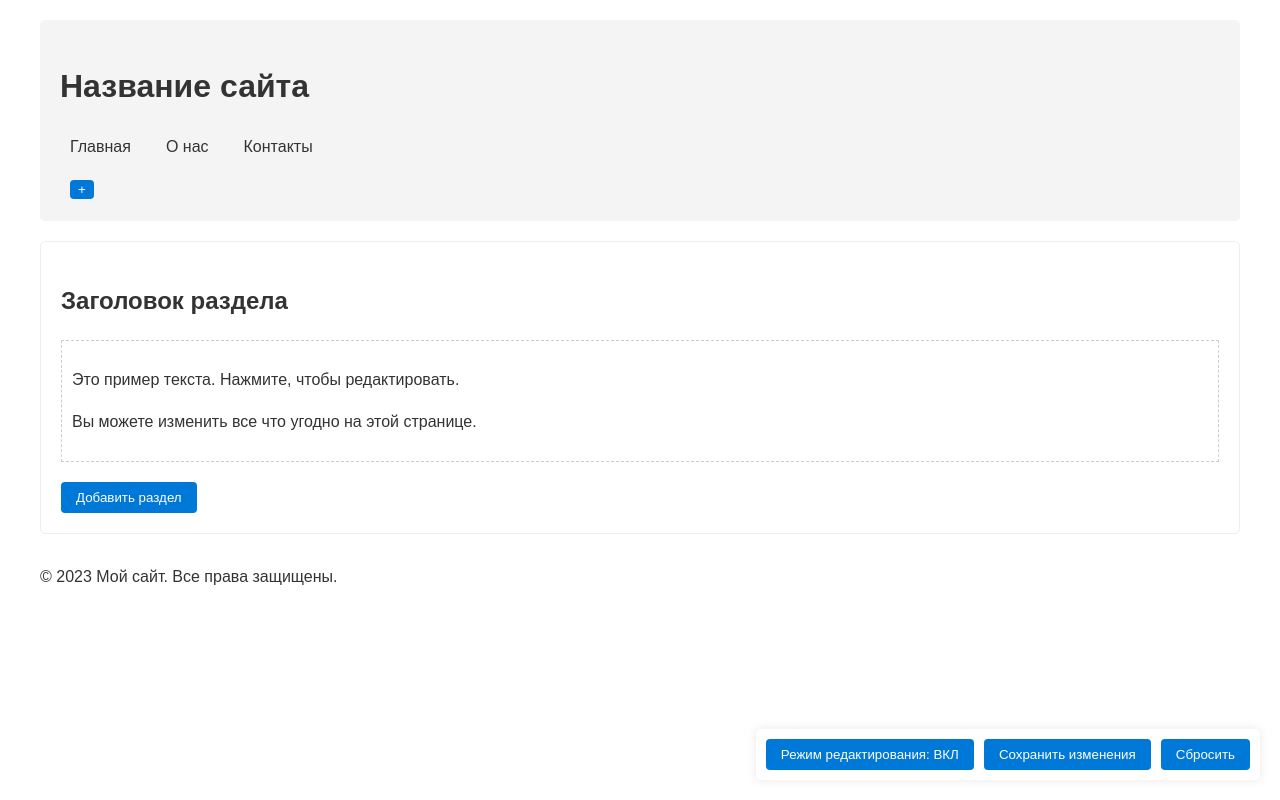
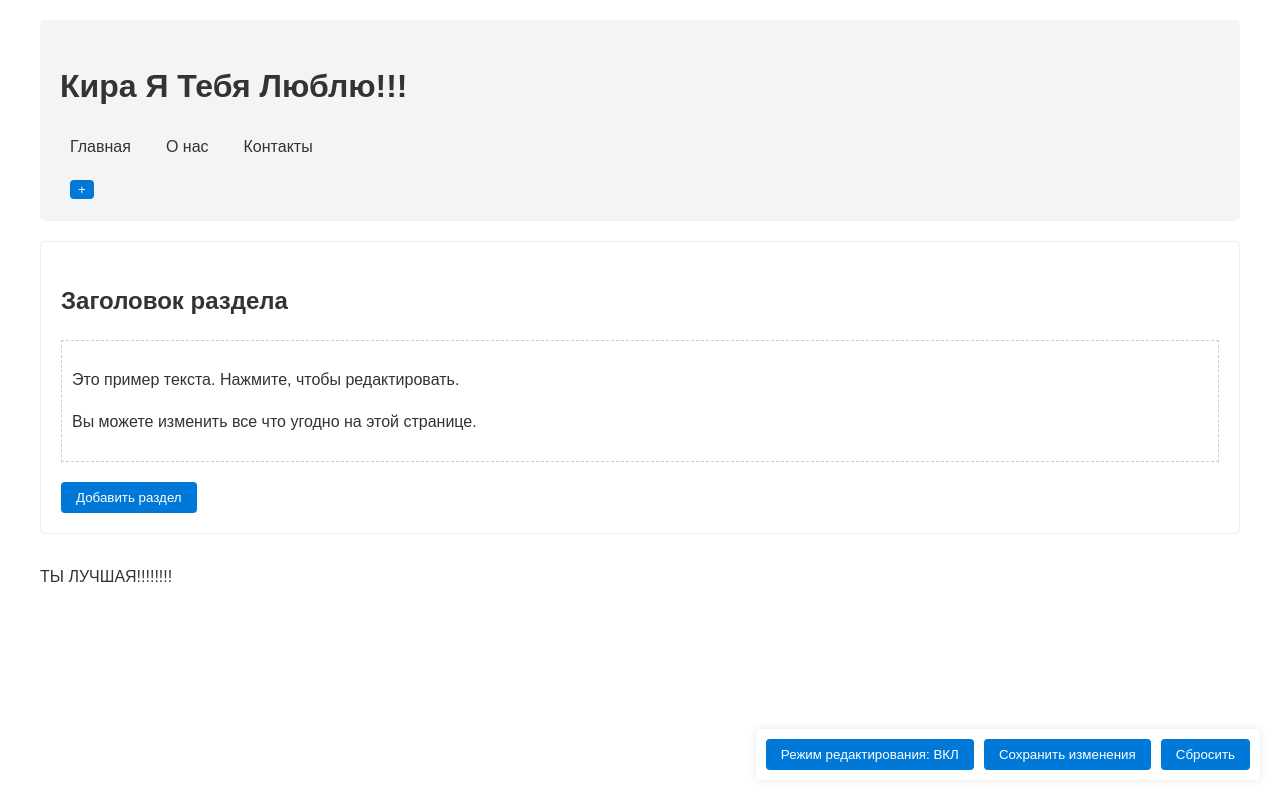
Before and after one commit to StealOC-sss/Kira, a plain HTML site: page index.html in a window 1280 px wide. Drawn offline with Linux system fonts and the light colour scheme; a script that the page names is missing.

Commit message:
Update index.html

```diff
--- a/index.html
+++ b/index.html
@@ -9,7 +9,7 @@
 <body>
     <div class="container">
         <header>
-            <h1 id="site-title" contenteditable="true">Название сайта</h1>
+            <h1 id="site-title" contenteditable="true">Кира Я Тебя Люблю!!!</h1>
             <nav>
                 <ul id="menu">
                     <li><a href="#" contenteditable="true">Главная</a></li>
@@ -33,7 +33,7 @@
 
         <footer>
             <div contenteditable="true">
-                © 2023 Мой сайт. Все права защищены.
+                ТЫ ЛУЧШАЯ!!!!!!!!
             </div>
         </footer>
     </div>
```
